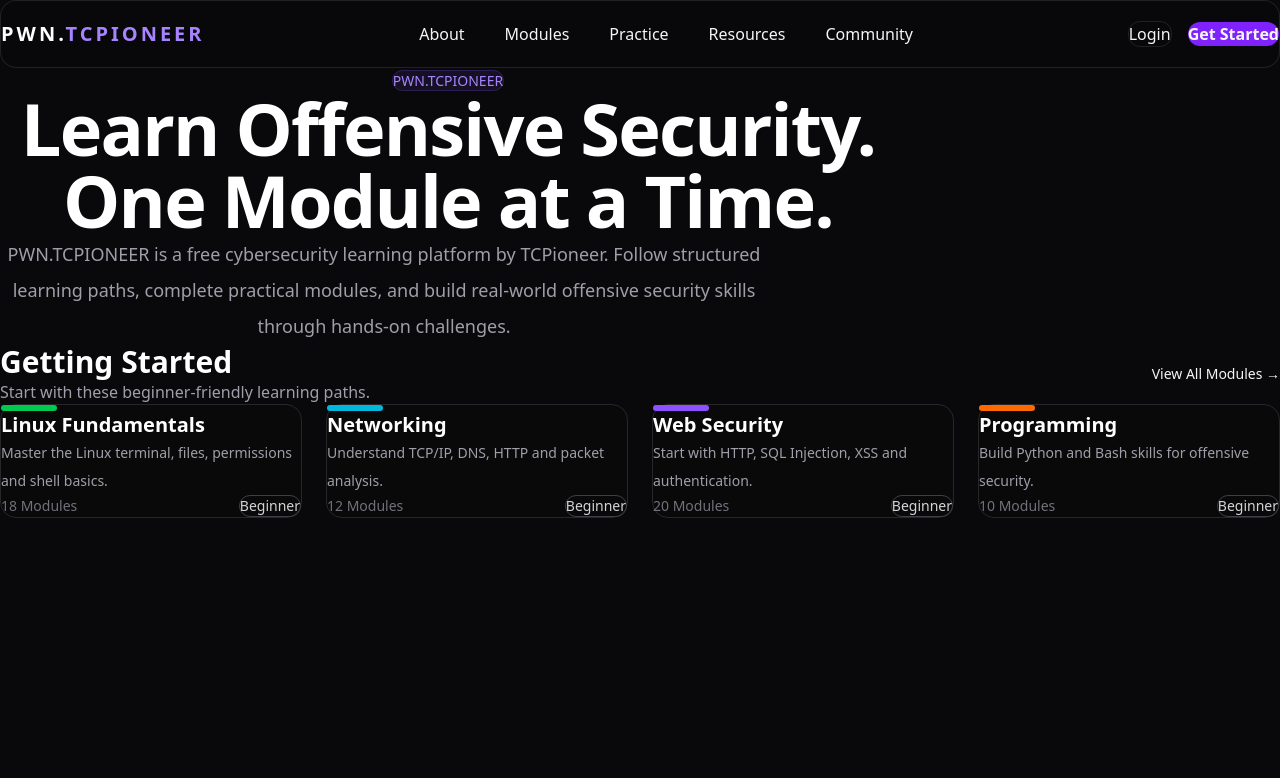
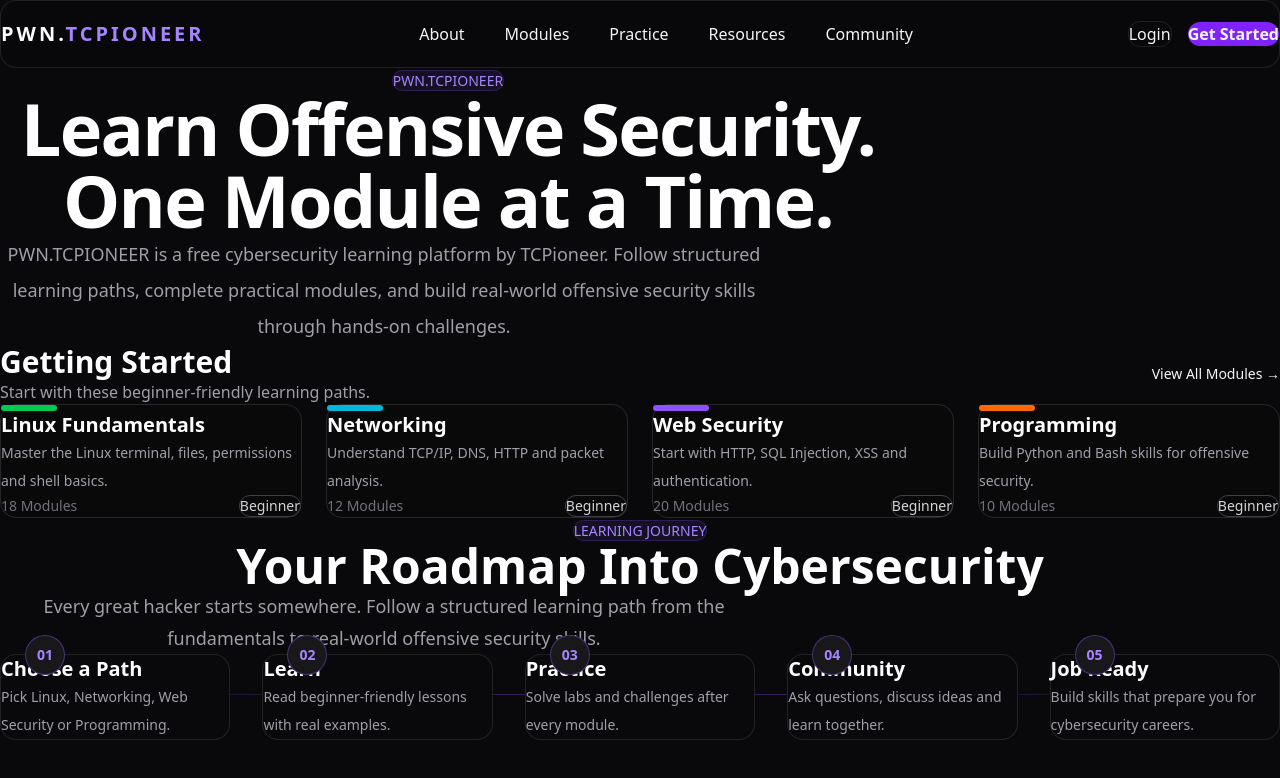
Before and after one commit to anandksri/pwn.tcpioneer.org, a Next.js app: page / in a window 1280 px wide. Shown: the top 778 px of the page. Built offline with nearby package versions, Linux system fonts and the light colour scheme.

Commit message:
feat: add learning journey section

```diff
--- a/src/app/page.tsx
+++ b/src/app/page.tsx
@@ -1,5 +1,6 @@
 import Navbar from "@/components/Navbar";
 import Hero from "@/sections/Hero";
+import LearningJourney from "@/sections/LearningJourney";
 
 export default function Home() {
   return (
@@ -8,6 +9,7 @@
 
       <main>
         <Hero />
+        <LearningJourney />
       </main>
     </>
   );
--- a/src/sections/LearningJourney.tsx
+++ b/src/sections/LearningJourney.tsx
@@ -0,0 +1,51 @@
+import Container from "@/components/Container";
+import { journey } from "@/data/journey";
+
+export default function LearningJourney() {
+  return (
+    <section className="py-28">
+      <Container>
+        <div className="mb-16 text-center">
+          <span className="rounded-full border border-violet-500/20 bg-violet-500/10 px-4 py-1 text-sm text-violet-400">
+            LEARNING JOURNEY
+          </span>
+
+          <h2 className="mt-6 text-5xl font-bold text-white">
+            Your Roadmap Into Cybersecurity
+          </h2>
+
+          <p className="mx-auto mt-5 max-w-3xl text-lg leading-8 text-zinc-400">
+            Every great hacker starts somewhere. Follow a structured learning
+            path from the fundamentals to real-world offensive security skills.
+          </p>
+        </div>
+
+        <div className="relative mt-20">
+          {/* Connecting Line */}
+          <div className="absolute left-0 right-0 top-10 hidden h-px bg-gradient-to-r from-violet-500/0 via-violet-500/40 to-violet-500/0 lg:block" />
+
+          <div className="grid gap-8 lg:grid-cols-5">
+            {journey.map((item) => (
+              <div
+                key={item.step}
+                className="relative rounded-2xl border border-white/10 bg-zinc-950 p-6 transition-all duration-300 hover:-translate-y-2 hover:border-violet-500/40"
+              >
+                <div className="absolute -top-5 left-6 flex h-10 w-10 items-center justify-center rounded-full border border-violet-500/40 bg-zinc-900 text-sm font-bold text-violet-400">
+                  {item.step}
+                </div>
+
+                <h3 className="mt-8 text-xl font-semibold text-white">
+                  {item.title}
+                </h3>
+
+                <p className="mt-3 text-sm leading-7 text-zinc-400">
+                  {item.description}
+                </p>
+              </div>
+            ))}
+          </div>
+        </div>
+      </Container>
+    </section>
+  );
+}
```
